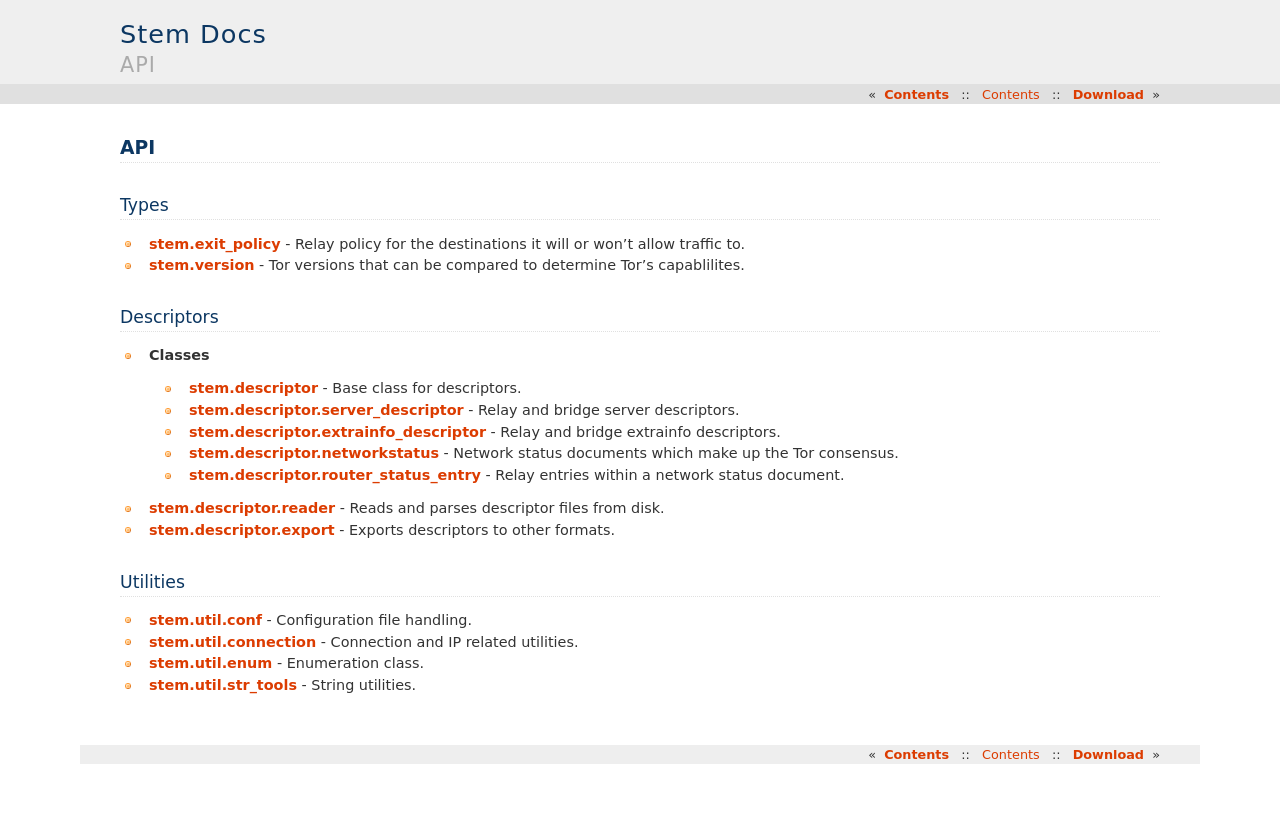
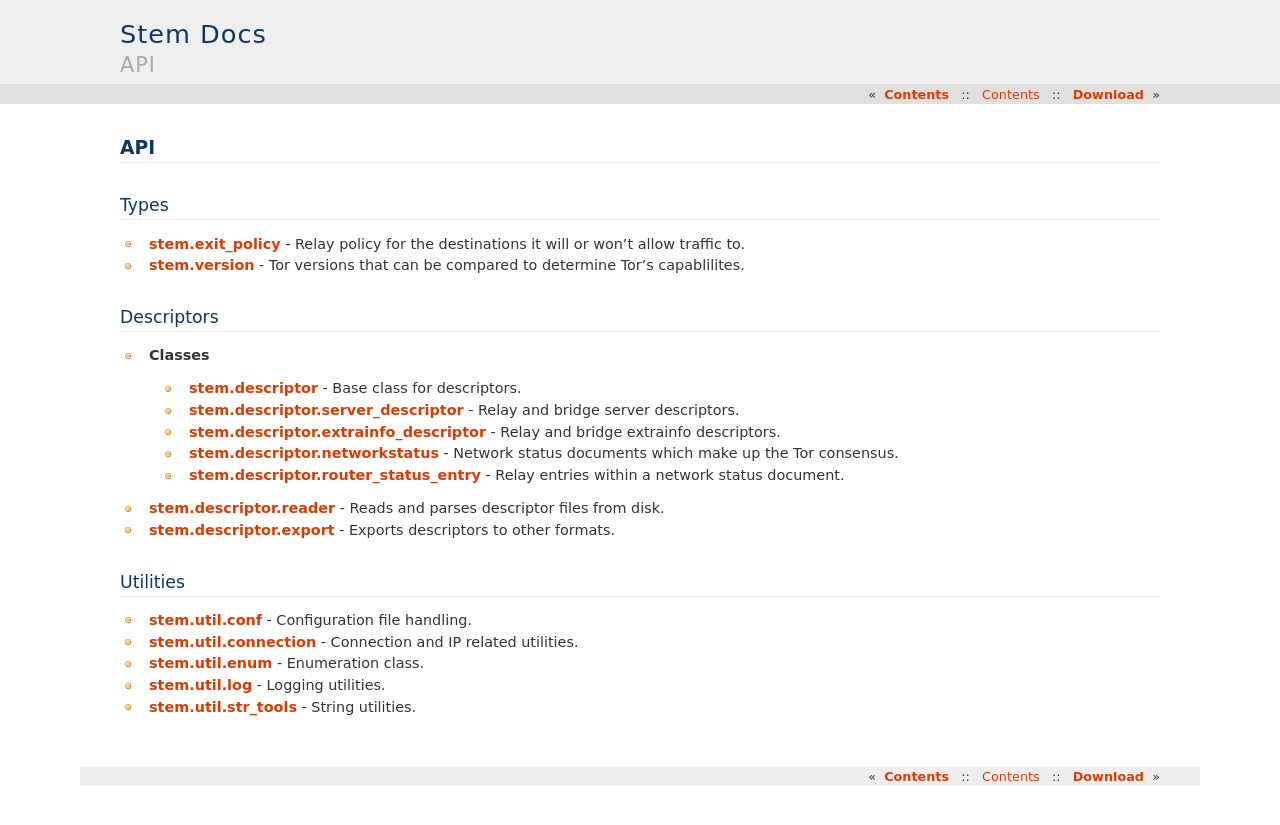
Before and after one commit to torproject/stem, a Sphinx documentation site: the page built from docs/api.rst, in a window 1280 px wide. Shown: the top 825 px of the page. Built offline with Sphinx 7.4.7, drawn with Linux system fonts in a browser that asks for light colours.

Commit message:
Revised API docs for stem.util.log

```diff
--- a/docs/api.rst
+++ b/docs/api.rst
@@ -27,4 +27,5 @@
 * `stem.util.conf <util/conf.html>`_ - Configuration file handling.
 * `stem.util.connection <util/connection.html>`_ - Connection and IP related utilities.
 * `stem.util.enum <util/enum.html>`_ - Enumeration class.
+* `stem.util.log <util/log.html>`_ - Logging utilities.
 * `stem.util.str_tools <util/str_tools.html>`_ - String utilities.
--- a/docs/contents.rst
+++ b/docs/contents.rst
@@ -23,4 +23,5 @@
    util/conf
    util/connection
    util/enum
+   util/log
    util/str_tools
--- /dev/null
+++ b/docs/util/log.rst
@@ -0,0 +1,4 @@
+Logging
+=======
+
+.. automodule:: stem.util.log
```
Also changed, not shown: 1 other file.
